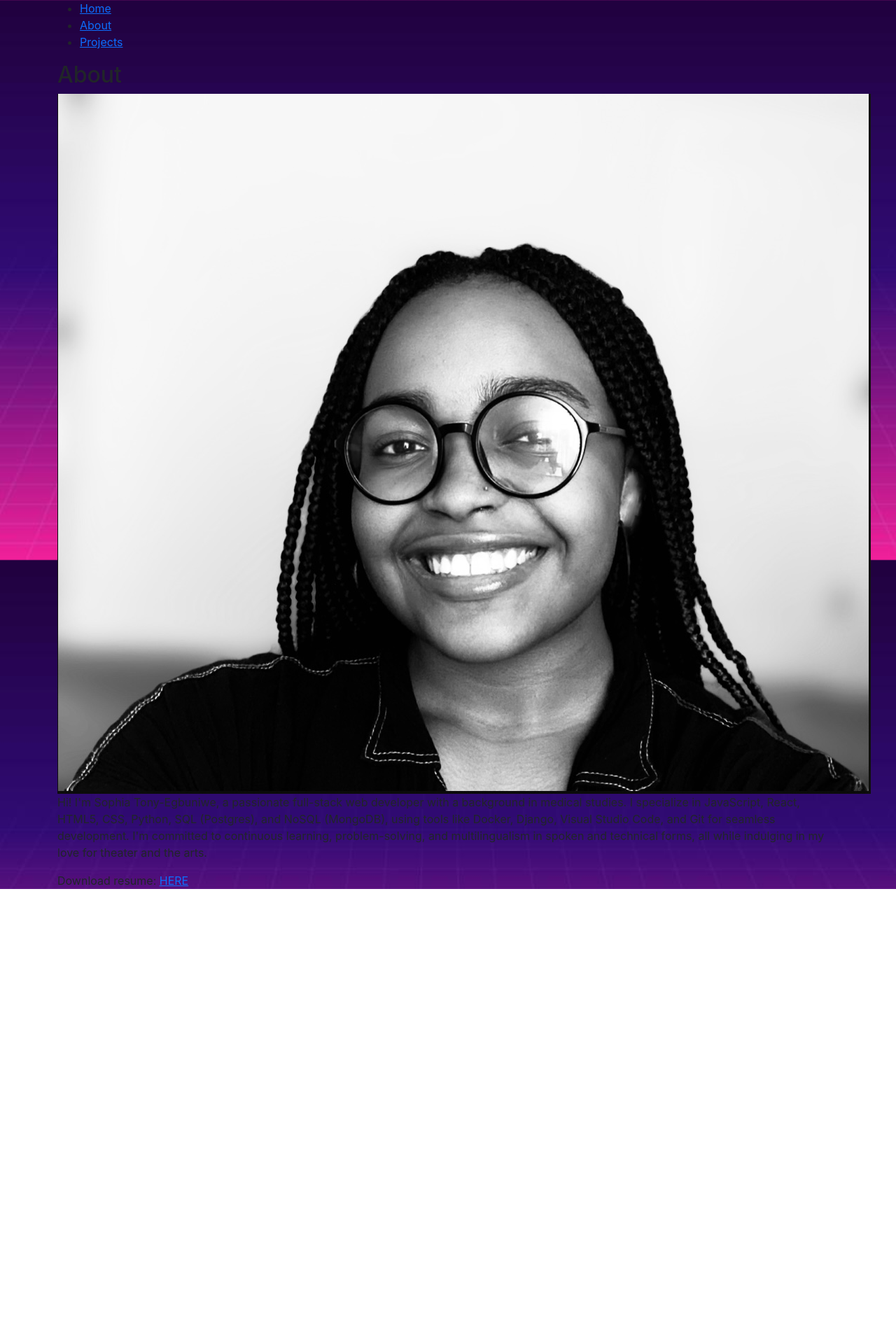
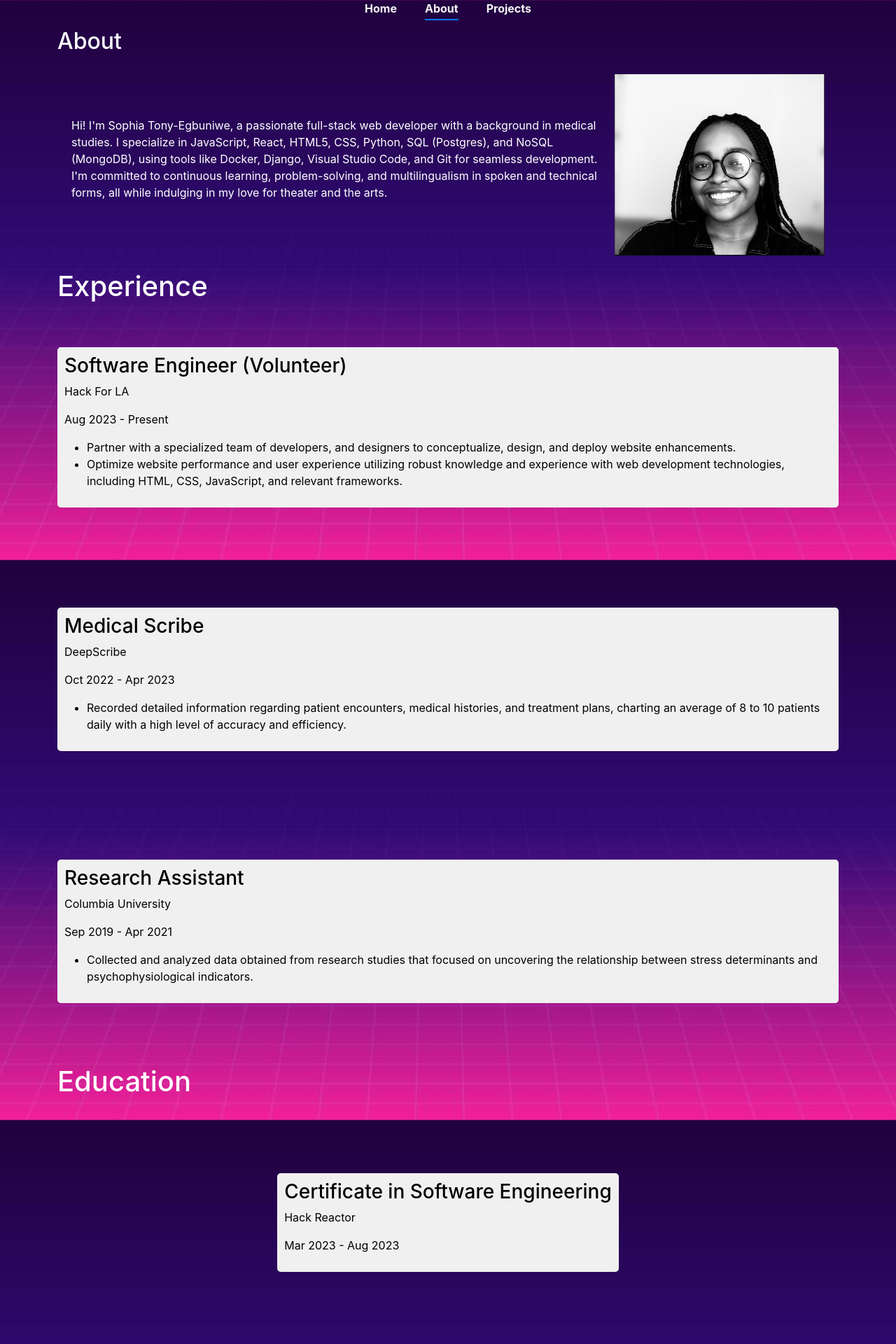
Before and after one commit to segbuniwe/portfolio, a React (Create React App) app in the folder portfolio/: page /about in a window 1280 px wide. Shown: the top 1920 px of the page at 70% size. Before the commit the page ends 1270 px from the top, so only its background shows below. Built offline with nearby package versions, Linux system fonts and the light colour scheme.

Commit message:
added section to show experience/education; added css to nav, main, and about pages

```diff
--- a/portfolio/src/components/About.js
+++ b/portfolio/src/components/About.js
@@ -2,12 +2,15 @@ import React from "react";
 import image from "../styles/profile-pic.jpg";
 import resume from "../styles/resume.png";
 import { Link } from "react-router-dom";
+import Experience from "./Experience";
+import "../styles/about.css";
 
 function About() {
     return (
         <>
-            <h2>About</h2>
-            <img src={image} alt="profile"></img>
+            <h2 className="about-color">About</h2>
+            <div className="about-container">
+                <div className="about-content">
                     <p>
                         Hi! I'm Sophia Tony-Egbuniwe, a passionate
                         full-stack web developer with a background in
@@ -19,13 +22,33 @@ function About() {
                         and multilingualism in spoken and technical forms,
                         all while indulging in my love for theater and the arts.
                     </p>
+                </div>
+                <div className="about-image">
+                    <img src={image} alt="profile" className="small-image"></img>
+                </div>
+            </div>
+
             <div>
-                {/* <p>Resume: */}
-                {/* <img src={resume} alt="resume"></img> */}
-                Download resume: <Link to="https://drive.google.com/file/d/1TjgzlmzrhqYwWML9Z4h3Amb-jPZEFU8d/view?usp=sharing">HERE</Link>
-                {/* </p> */}
+                <Experience />
             </div>
-            {/* Contact: LinkedIn, Email, GitHub */}
+
+            <div>
+                <h3 className="about-color">Contact</h3>
+                <ul>
+                    <li>
+                        Email: s.tonyegbuniwe@gmail.com
+                    </li>
+                    <li>
+                        <Link to="https://www.linkedin.com/in/sophia-tony-egbuniwe/">LinkedIn</Link>
+                    </li>
+                    <li>
+                        <Link to="https://www.github.com/segbuniwe">GitHub</Link>
+                    </li>
+                    <li>
+                        View/Download resume: <Link to="https://drive.google.com/file/d/1TjgzlmzrhqYwWML9Z4h3Amb-jPZEFU8d/view?usp=sharing">HERE</Link>
+                    </li>
+                </ul>
+            </div>
         </>
     );
 }
--- /dev/null
+++ b/portfolio/src/components/Experience.js
@@ -0,0 +1,91 @@
+import "../styles/experience.css";
+
+function Experience() {
+    return (
+        <>
+            <h1 className="about-color">Experience</h1>
+            <div className="timeline">
+                <div className="timeline-center">
+                    <div className="timeline-item">
+                        <div className="timeline-content">
+                            <h3>Software Engineer (Volunteer)</h3>
+                            <p>Hack For LA</p>
+                            <p>Aug 2023 - Present</p>
+                            <p>
+                                <ul>
+                                    <li>
+                                        Partner with a specialized team of developers, and designers
+                                        to conceptualize, design, and deploy website enhancements.
+                                    </li>
+                                    <li>
+                                        Optimize website performance and user experience utilizing robust knowledge and
+                                        experience with web development technologies, including HTML, CSS, JavaScript, and relevant frameworks.
+                                    </li>
+                                </ul>
+                            </p>
+                        </div>
+                    </div>
+                </div>
+                <div className="timeline-center">
+                    <div className="timeline-item">
+                        <div className="timeline-content">
+                            <h3>Medical Scribe</h3>
+                            <p>DeepScribe</p>
+                            <p>Oct 2022 - Apr 2023</p>
+                            <p>
+                                <ul>
+                                    <li>
+                                        Recorded detailed information regarding patient encounters, medical histories,
+                                        and treatment plans, charting an average of 8 to 10 patients daily with a high
+                                        level of accuracy and efficiency.
+                                    </li>
+                                </ul>
+                            </p>
+                        </div>
+                    </div>
+                </div>
+                <div className="timeline-center">
+                    <div className="timeline-item">
+                        <div className="timeline-content">
+                            <h3>Research Assistant</h3>
+                            <p>Columbia University</p>
+                            <p>Sep 2019 - Apr 2021</p>
+                            <p>
+                                <ul>
+                                    <li>
+                                        Collected and analyzed data obtained from research studies that focused on uncovering
+                                        the relationship between stress determinants and psychophysiological indicators.
+                                    </li>
+                                </ul>
+                            </p>
+                        </div>
+                    </div>
+                </div>
+            </div>
+
+            <h1 className="about-color">Education</h1>
+            <div className="timeline">
+                <div className="timeline-center">
+                    <div className="timeline-item">
+                        <div className="timeline-content">
+                            <h3>Certificate in Software Engineering</h3>
+                            <p>Hack Reactor</p>
+                            <p>Mar 2023 - Aug 2023</p>
+                        </div>
+                    </div>
+                </div>
+                <div className="timeline-center">
+                    <div className="timeline-item">
+                        <div className="timeline-content">
+                            <h3>Bachelor's Degree (B.A.) in Psychology, Pre-Medicine</h3>
+                            <p>Columbia University</p>
+                            <p>Sep 2017 - Apr 2021</p>
+                        </div>
+                    </div>
+                </div>
+            </div>
+        </>
+    );
+}
+
+export default Experience;
--- a/portfolio/src/components/Main.js
+++ b/portfolio/src/components/Main.js
@@ -1,14 +1,16 @@
 import React from "react";
+import { Link } from "react-router-dom";
+import "../styles/main.css";
 
 function Main() {
     return (
         <>
-        {/* links straight to project page and about */}
-            <div>
-                <h1 className="main-h1">Sophia Tony-Egbuniwe</h1>
-                <h3 className="main-h3">
-                    Full-Stack Software Engineer | Web Developer
-                </h3>
+            {/* links straight to project page and about */}
+            <div className="content-main">
+                <h1 className="title-main">Sophia Tony-Egbuniwe</h1>
+                <h2 className="blurb-main">Full-Stack Software Engineer</h2>
+                <Link className="link-main" to="/about">Learn More</Link>
+                <Link className="link-main margin-left" to="/projects">View Projects</Link>
             </div>
         </>
     );
--- a/portfolio/src/components/Nav.js
+++ b/portfolio/src/components/Nav.js
@@ -1,5 +1,6 @@
 import React from "react";
 import { NavLink } from "react-router-dom";
+import "../styles/nav.css";
 
 function Nav() {
 
@@ -8,13 +9,13 @@ function Nav() {
             <nav>
                 <ul>
                     <li>
-                        <NavLink to="/">Home</NavLink>
+                        <NavLink className="my-nav-link" to="/">Home</NavLink>
                     </li>
                     <li>
-                        <NavLink to="/about">About</NavLink>
+                        <NavLink className="my-nav-link" to="/about">About</NavLink>
                     </li>
                     <li>
-                        <NavLink to="/projects">Projects</NavLink>
+                        <NavLink className="my-nav-link" to="/projects">Projects</NavLink>
                     </li>
                 </ul>
             </nav>
--- /dev/null
+++ b/portfolio/src/styles/about.css
@@ -0,0 +1,24 @@
+.about-container {
+    display: flex;
+    align-items: center;
+    justify-content: space-between;
+    padding: 20px;
+}
+
+.about-content {
+    flex: 1;
+    color: white;
+}
+
+.about-image {
+    text-align: right;
+}
+
+.small-image {
+    width: 300px;
+    height: auto;
+}
+
+.about-color {
+    color: white;
+}
--- /dev/null
+++ b/portfolio/src/styles/experience.css
@@ -0,0 +1,28 @@
+.timeline {
+    display: flex;
+    flex-direction: column;
+}
+
+.timeline-item {
+    display: flex;
+    flex-direction: row;
+    margin-bottom: 20px;
+    color: black;
+}
+
+.timeline-content {
+    background: #f0f0f0;
+    border-radius: 5px;
+    padding: 10px;
+}
+
+.timeline-item:nth-child(even) .timeline-content {
+    background: #e0e0e0;
+}
+
+.timeline-center {
+    display: flex;
+    justify-content: center;
+    align-items: center;
+    height: 45vh;
+}
--- /dev/null
+++ b/portfolio/src/styles/main.css
@@ -0,0 +1,46 @@
+.content-main {
+    position: absolute;
+    top: 50%;
+    left: 50%;
+    transform: translate(-50%, -50%);
+    text-align: center;
+    width: 100%;
+}
+
+.title-main {
+    font-size: 140px;
+    font-weight: 600;
+    transition: 0.5s;
+}
+
+.title-main {
+    -webkit-text-stroke: 1px #fff;
+    color: transparent;
+}
+
+.link-main {
+    text-decoration: none;
+    display: inline-block;
+    color: #fff;
+    position: relative;
+    top: 20px;
+    font-size: 24px;
+    border: 2px solid #fff;
+    padding: 14px 70px;
+    border-radius: 50px;
+    margin-top: 20px;
+}
+
+.link-main:hover {
+    background-color: white;
+    color: black;
+}
+
+.blurb-main {
+    color: white;
+    font-weight: 600;
+}
+
+.margin-left {
+    margin-left: 50px;
+}
--- /dev/null
+++ b/portfolio/src/styles/nav.css
@@ -0,0 +1,28 @@
+nav {
+    text-align: center;
+}
+
+nav ul {
+    list-style: none;
+    padding: 0;
+    display: flex;
+    justify-content: center;
+}
+
+.my-nav-link {
+    text-decoration: none;
+    margin: 0 20px;
+    padding: 5px 0;
+    border-bottom: 2px solid transparent;
+    transition: border-color 0.3s;
+    color: whitesmoke;
+    font-weight: bold;
+}
+
+.my-nav-link:hover {
+    border-color: #007BFF;
+}
+
+.my-nav-link.active {
+    border-color: #007BFF;
+}
```
Lines whose indentation alone changed are shown as unchanged.
